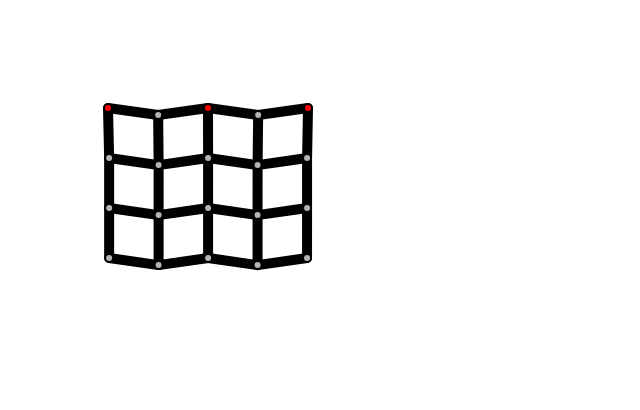
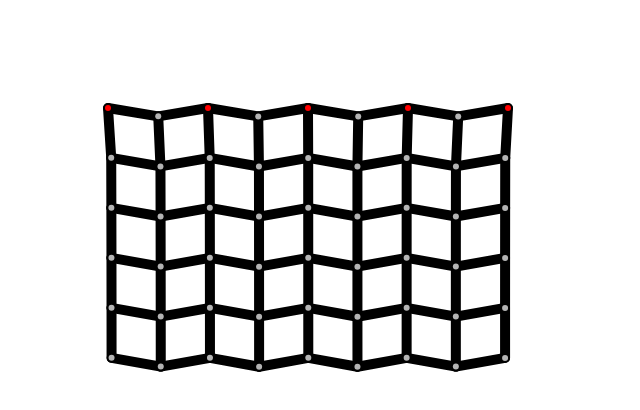
Before and after one commit to dmitrylis/DLCV, a plain HTML site: page rope/index.html in a window 1280 px wide. Shown: the whole page, without its empty margins (0-640 px from the left). Drawn offline with Linux system fonts and the light colour scheme.

Commit message:
Add generate grid method

```diff
--- a/rope/index.html
+++ b/rope/index.html
@@ -50,73 +50,25 @@
       const numOfIterations = 100
       const epsilon = 20
 
-      const vertexes = [
-        new MyVertex(new Victor(100, 100), true)
-      , new MyVertex(new Victor(150, 100), false)
-      , new MyVertex(new Victor(200, 100), true)
-      , new MyVertex(new Victor(250, 100), false)
-      , new MyVertex(new Victor(300, 100), true)
+      const vertexes = []
+      const edges = []
 
-      , new MyVertex(new Victor(100, 150), false)
-      , new MyVertex(new Victor(150, 150), false)
-      , new MyVertex(new Victor(200, 150), false)
-      , new MyVertex(new Victor(250, 150), false)
-      , new MyVertex(new Victor(300, 150), false)
+      function generateGrid(w, h) {
+        for (let i = 0; i < h; ++i) {
+          for (let j = 0; j < w; ++j) {
+            const isLocked = (w === 1 || h === 1) ? (i === 0) && (j === 0) : (i === 0) && (j % 2 === 0)
+            vertexes.push(new MyVertex(new Victor(100 + j * 50, 100 + i * 50), isLocked))
 
-      , new MyVertex(new Victor(100, 200), false)
-      , new MyVertex(new Victor(150, 200), false)
-      , new MyVertex(new Victor(200, 200), false)
-      , new MyVertex(new Victor(250, 200), false)
-      , new MyVertex(new Victor(300, 200), false)
+            if (j > 0) {
+                edges.push(new MyEdge(vertexes[vertexes.length - 2], vertexes[vertexes.length - 1]))
+            }
 
-      , new MyVertex(new Victor(100, 250), false)
-      , new MyVertex(new Victor(150, 250), false)
-      , new MyVertex(new Victor(200, 250), false)
-      , new MyVertex(new Victor(250, 250), false)
-      , new MyVertex(new Victor(300, 250), false)
-      ]
-
-      const edges = [
-        // horizontal
-        new MyEdge(vertexes[0], vertexes[1])
-      , new MyEdge(vertexes[1], vertexes[2])
-      , new MyEdge(vertexes[2], vertexes[3])
-      , new MyEdge(vertexes[3], vertexes[4])
-
-      , new MyEdge(vertexes[5], vertexes[6])
-      , new MyEdge(vertexes[6], vertexes[7])
-      , new MyEdge(vertexes[7], vertexes[8])
-      , new MyEdge(vertexes[8], vertexes[9])
-
-      , new MyEdge(vertexes[10], vertexes[11])
-      , new MyEdge(vertexes[11], vertexes[12])
-      , new MyEdge(vertexes[12], vertexes[13])
-      , new MyEdge(vertexes[13], vertexes[14])
-
-      , new MyEdge(vertexes[15], vertexes[16])
-      , new MyEdge(vertexes[16], vertexes[17])
-      , new MyEdge(vertexes[17], vertexes[18])
-      , new MyEdge(vertexes[18], vertexes[19])
-
-      // vertical
-      , new MyEdge(vertexes[0], vertexes[5])
-      , new MyEdge(vertexes[1], vertexes[6])
-      , new MyEdge(vertexes[2], vertexes[7])
-      , new MyEdge(vertexes[3], vertexes[8])
-      , new MyEdge(vertexes[4], vertexes[9])
-
-      , new MyEdge(vertexes[5], vertexes[10])
-      , new MyEdge(vertexes[6], vertexes[11])
-      , new MyEdge(vertexes[7], vertexes[12])
-      , new MyEdge(vertexes[8], vertexes[13])
-      , new MyEdge(vertexes[9], vertexes[14])
-
-      , new MyEdge(vertexes[10], vertexes[15])
-      , new MyEdge(vertexes[11], vertexes[16])
-      , new MyEdge(vertexes[12], vertexes[17])
-      , new MyEdge(vertexes[13], vertexes[18])
-      , new MyEdge(vertexes[14], vertexes[19])
-      ]
+            if (i > 0) {
+                edges.push(new MyEdge(vertexes[(i - 1) * w + j], vertexes[i * w + j]))
+            }
+          }
+        }
+      }
 
       let time = 0.0
 
@@ -161,6 +113,8 @@
 
     var currentVertex = null
     var wasLocked = false
+
+    generateGrid(9, 6)
 
     canvas.onmousedown = function(e) {
       if (e.button === 0) {
```
